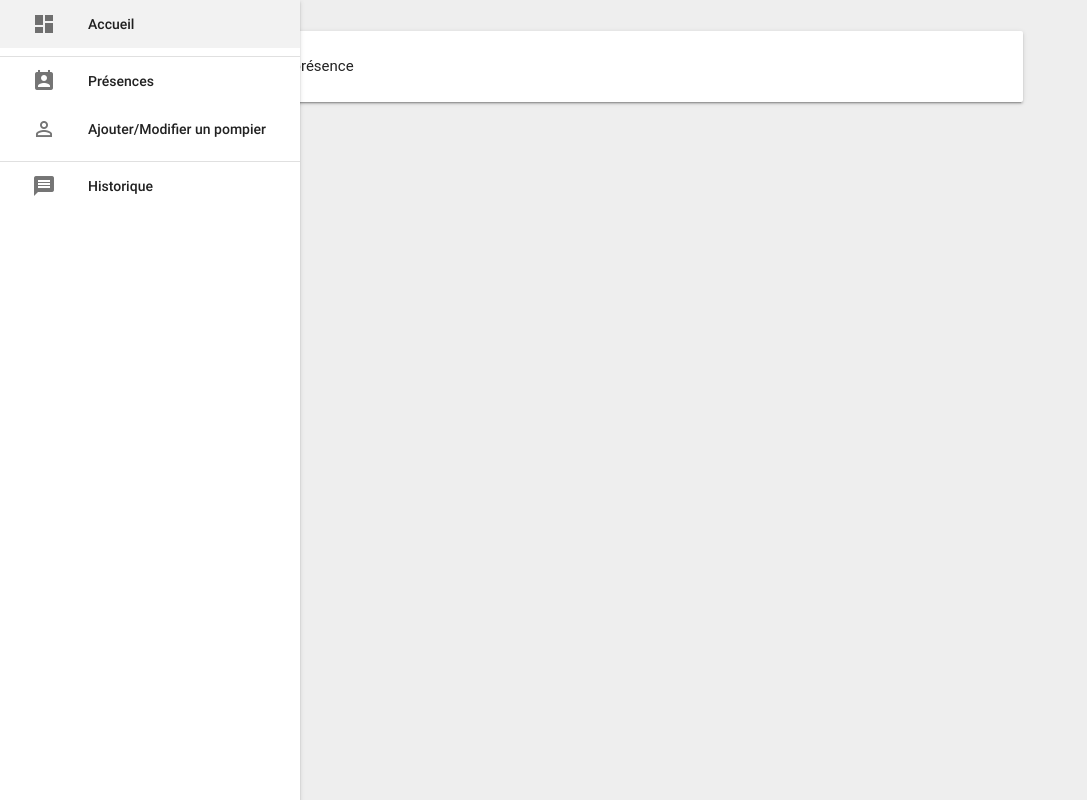
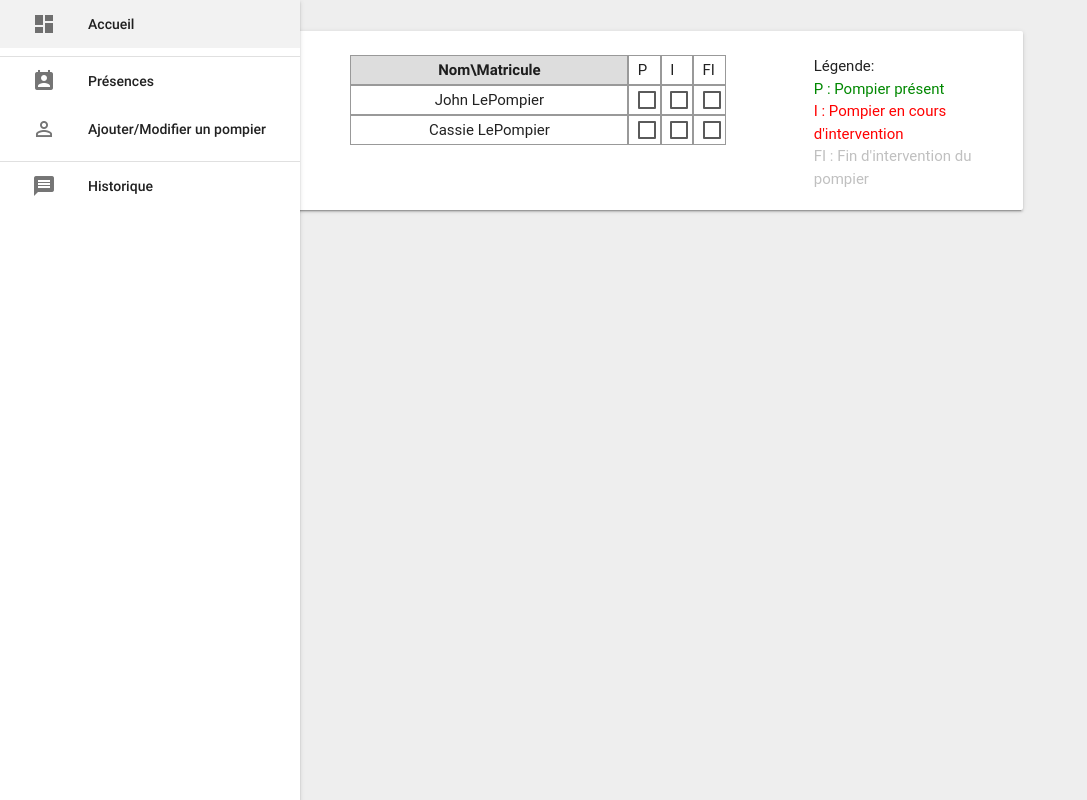
Before and after one commit to jusolibre/ProjetPompier, a PHP site: template app/templates/presences.twig in a window 1280 px wide. Shown: the whole page, without its empty margins (0-1087 px from the left). Run offline with PHP 8.4, Linux system fonts and the light colour scheme; the template is opened without the code that fills it, so the values that code supplies are empty; some libraries are stand-ins or nearby versions; some web fonts are replaced.

Commit message:
Ajout du tableau + légende

```diff
--- a/app/templates/presences.twig
+++ b/app/templates/presences.twig
@@ -2,5 +2,92 @@
 
 {% block title %} Présences {% endblock %}
 {% block content %}
-   <p> présence </p>
+    <style>
+        .rTable {
+  	        display: block;
+  	        width: 100%;
+        }
+        .rTableHeading, .rTableBody, .rTableFoot, .rTableRow{
+            clear: both;
+        }
+        .rTableHead, .rTableFoot{
+            background-color: #DDD;
+            font-weight: bold;
+        }
+        .rTableCell, .rTableHead {
+            border: 1px solid #999999;
+            float: left;
+            height:30px;
+            overflow: hidden;
+            padding: 3px 1.8%;
+            text-align: center;
+            width: 60%;
+        }
+        .rTableCell2, .rTableHead2 {
+            border: 1px solid #999999;
+            float: left;
+            height:30px;
+            overflow: hidden;
+            padding: 3px 1.8%;
+            width: 7%;
+        }
+        .rTable:after {
+            visibility: hidden;
+            display: block;
+            font-size: 0;
+            content: " ";
+            clear: both;
+            height: 0;
+        }
+    </style>
+    <div class="col s8 offset-s1">
+        <div class="row">
+            <div class="rTable">
+                <div class="rTableRow">
+                    <div class="rTableHead">Nom\Matricule</div>
+                    <div class="rTableHead2">P</div>
+                    <div class="rTableHead2">I</div>
+                    <div class="rTableHead2">FI</div>
+                </div>
+                <div class="rTableRow">
+                    <div class="rTableCell">John LePompier</div>
+                    <div class="rTableCell2">
+                        <input type="checkbox" id="test" />
+                        <label for="test">Red</label>
+                    </div>
+                    <div class="rTableCell2">
+                        <input type="checkbox" id="test1" />
+                        <label for="test1">Red</label>
+                    </div>
+                    <div class="rTableCell2">
+                        <input type="checkbox" id="test2" />
+                        <label for="test2">Red</label>
+                    </div>
+                </div>
+                <div class="rTableRow">
+                    <div class="rTableCell">Cassie LePompier</div>
+                    <div class="rTableCell2">
+                        <input type="checkbox" id="test3" />
+                        <label for="test3">Red</label>
+                    </div>
+                    <div class="rTableCell2">
+                        <input type="checkbox" id="test4" />
+                        <label for="test4">Red</label>
+                    </div>
+                    <div class="rTableCell2">
+                        <input type="checkbox" id="test5" />
+                        <label for="test5">Red</label>
+                    </div>
+                </div>
+            </div>
+        </div>
+    </div>
+    <div class="col s3">
+        <div class="row">
+            <div><p>Légende:</p></div>
+            <div> <span style="color: #008800;">P : Pompier présent</span></div>
+            <div> <span style="color: #ff0000">I : Pompier en cours d'intervention</span></div>
+            <span style="color: #c0C0C0">FI : Fin d'intervention du pompier</span>
+        </div>
+    </div>
 {% endblock %}
```
